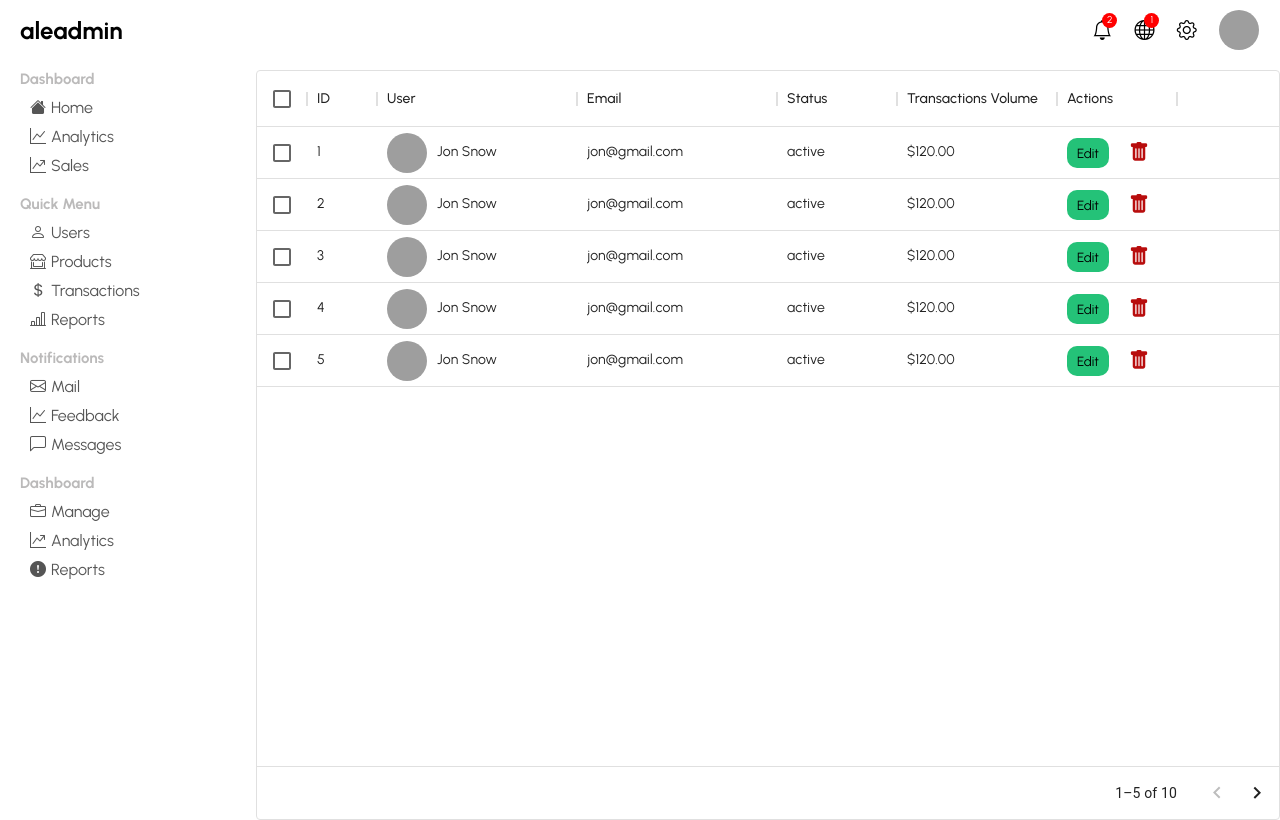
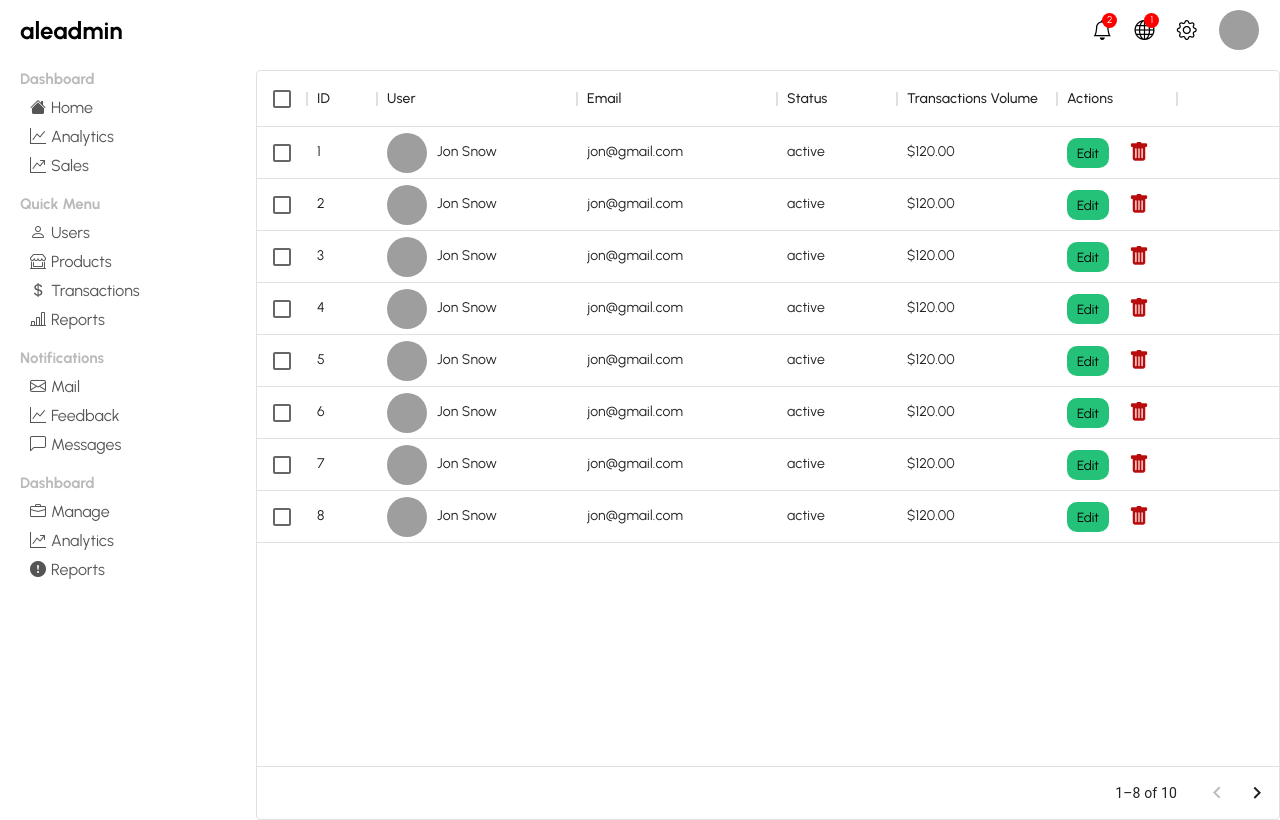
Before and after one commit to ginebras/react-dashboard, a React (Create React App) app: page /users in a window 1280 px wide. Built offline with nearby package versions, Linux system fonts and the light colour scheme; grey boxes are pictures that could not be loaded.

Commit message:
2 files modified

```diff
--- a/src/App.js
+++ b/src/App.js
@@ -19,7 +19,7 @@ export default function App() {
           <Routes>
             <Route exact path="/" element={<Home />} />
             <Route exact path="/users" element={<UsersList />} />
-            <Route exact path={`/user/:id`} element={<UserPage />} />
+            <Route exact path={`/user-details/:id`} element={<UserPage />} />
           </Routes>
         </div>
       </div>
--- a/src/pages/UsersList/UsersList.jsx
+++ b/src/pages/UsersList/UsersList.jsx
@@ -1,4 +1,4 @@
-import React from 'react';
+import React, { useState } from 'react';
 import { DataGrid } from '@mui/x-data-grid';
 import { Link } from 'react-router-dom';
 
@@ -7,6 +7,12 @@ import './UsersList.css';
 import { userRows } from '../../dummyData';
 
 export default function UsersList() {
+  const [data, setData] = useState(userRows);
+
+  const handleDelete = (e) => {
+    setData(data.filter((user) => user.id !== e));
+  };
+
   const columns = [
     { field: 'id', headerName: 'ID', width: 70 },
     {
@@ -44,10 +50,13 @@ export default function UsersList() {
       renderCell: (params) => {
         return (
           <div className="actionsContainer">
-            <Link to={`/user/${params.row.id}`}>
+            <Link to={`/user-details/${params.row.id}`}>
               <button className="editBtn">Edit</button>
             </Link>
-            <i class="bi bi-trash-fill table-icon"></i>
+            <i
+              class="bi bi-trash-fill table-icon"
+              onClick={(e) => handleDelete(params.row.id)}
+            ></i>
           </div>
         );
       },
@@ -57,9 +66,9 @@ export default function UsersList() {
   return (
     <div className="users-list">
       <DataGrid
-        rows={userRows}
+        rows={data}
         columns={columns}
-        pageSize={5}
+        pageSize={8}
         rowsPerPageOptions={[5]}
         checkboxSelection
         disableSelectionOnClick
```
